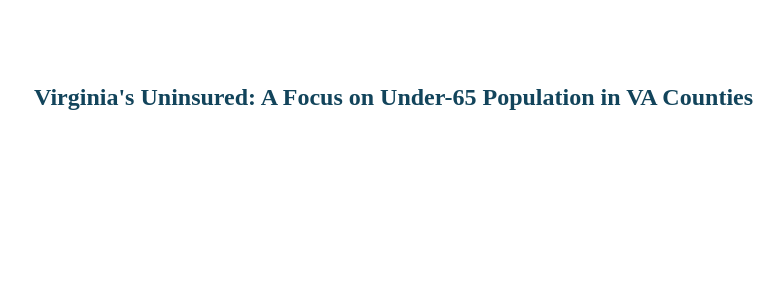
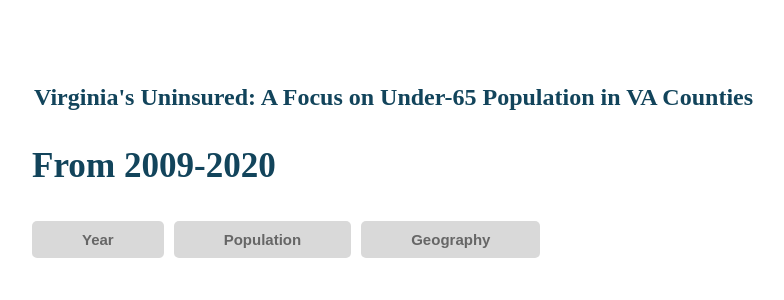
Before and after one commit to mathematica-mpr/design-d3-training, an Angular app in the folder capstone-project/cindy-dong/: page /first-viz in a window 1280 px wide. Before the commit this address led to /. Shown: the top 300 px of the page, without its empty margins (94-878 px from the left). Built offline with nearby package versions, Linux system fonts and the light colour scheme.

Commit message:
Set up Line chart

```diff
--- a/capstone-project/cindy-dong/src/app/app.routes.ts
+++ b/capstone-project/cindy-dong/src/app/app.routes.ts
@@ -1,12 +1,14 @@
 import { NgModule } from '@angular/core';
 import { RouterModule, Routes } from '@angular/router';
 import { HomeComponent } from './home/home.component';
+import { LineChartComponent } from './line-chart/line-chart.component';
 
 export const routes: Routes = [
     {
         path: '',
         component: HomeComponent,
     },
+    { path: 'first-viz', component: LineChartComponent },
 ];
 
 @NgModule({
--- a/capstone-project/cindy-dong/src/app/home/home.component.html
+++ b/capstone-project/cindy-dong/src/app/home/home.component.html
@@ -36,7 +36,8 @@
             </ul>
         </div>
     </div>
+
     <div id="button">
-        <button type="button">Learn More</button>
+        <button type="button" (click)="navigateToFirstViz()">Learn More</button>
     </div>
 </body>
--- a/capstone-project/cindy-dong/src/app/home/home.component.scss
+++ b/capstone-project/cindy-dong/src/app/home/home.component.scss
@@ -25,7 +25,7 @@ body {
 }
 
 #button {
-    display: flex;
+    display: inline-block;
     justify-content: center;
     margin-bottom: 70px;
 
@@ -39,5 +39,6 @@ body {
         border: none;
         border-radius: 5px;
         letter-spacing: 1.5px;
+        cursor: pointer;
     }
 }
--- a/capstone-project/cindy-dong/src/app/home/home.component.ts
+++ b/capstone-project/cindy-dong/src/app/home/home.component.ts
@@ -1,12 +1,16 @@
 import { Component } from '@angular/core';
+import { Router } from '@angular/router';
 
 @Component({
-  selector: 'app-home',
-  standalone: true,
-  imports: [],
-  templateUrl: './home.component.html',
-  styleUrl: './home.component.scss'
+    selector: 'app-home',
+    standalone: true,
+    imports: [],
+    templateUrl: './home.component.html',
+    styleUrl: './home.component.scss',
 })
 export class HomeComponent {
-
+    constructor(private router: Router) {}
+    navigateToFirstViz() {
+        this.router.navigate(['/first-viz']);
+    }
 }
--- a/capstone-project/cindy-dong/src/app/line-chart/line-chart.component.html
+++ b/capstone-project/cindy-dong/src/app/line-chart/line-chart.component.html
@@ -1 +1,10 @@
-<p>line-chart works!</p>
+<body>
+    <header class="year">
+        <h3>From 2009-2020</h3>
+    </header>
+    <div id="selection">
+        <button type="button">Year</button>
+        <button type="button">Population</button>
+        <button type="button">Geography</button>
+    </div>
+</body>
--- a/capstone-project/cindy-dong/src/app/line-chart/line-chart.component.scss
+++ b/capstone-project/cindy-dong/src/app/line-chart/line-chart.component.scss
@@ -0,0 +1,31 @@
+.year {
+    padding-inline: 110px;
+    padding-top: 0px;
+    font-size: 30px;
+    font-family: serif;
+    color: #12445b;
+}
+
+#selection {
+    display: flex;
+    flex-wrap: wrap;
+    padding-inline: 110px;
+
+    button {
+        padding: 10px 50px;
+        font-size: 15px;
+        font-family: sans-serif;
+        font-weight: 600;
+        color: #666666;
+        background-color: #d9d9d9;
+        border: 2px;
+        border-radius: 5px;
+        border-color: #628492;
+        margin-right: 10px;
+        cursor: pointer;
+    }
+    :hover {
+        background-color: #bfe7f9;
+        color: #1b5c79;
+    }
+}
```
Also changed, not shown: 2 other files (tests, documents, lock files or other folders).
